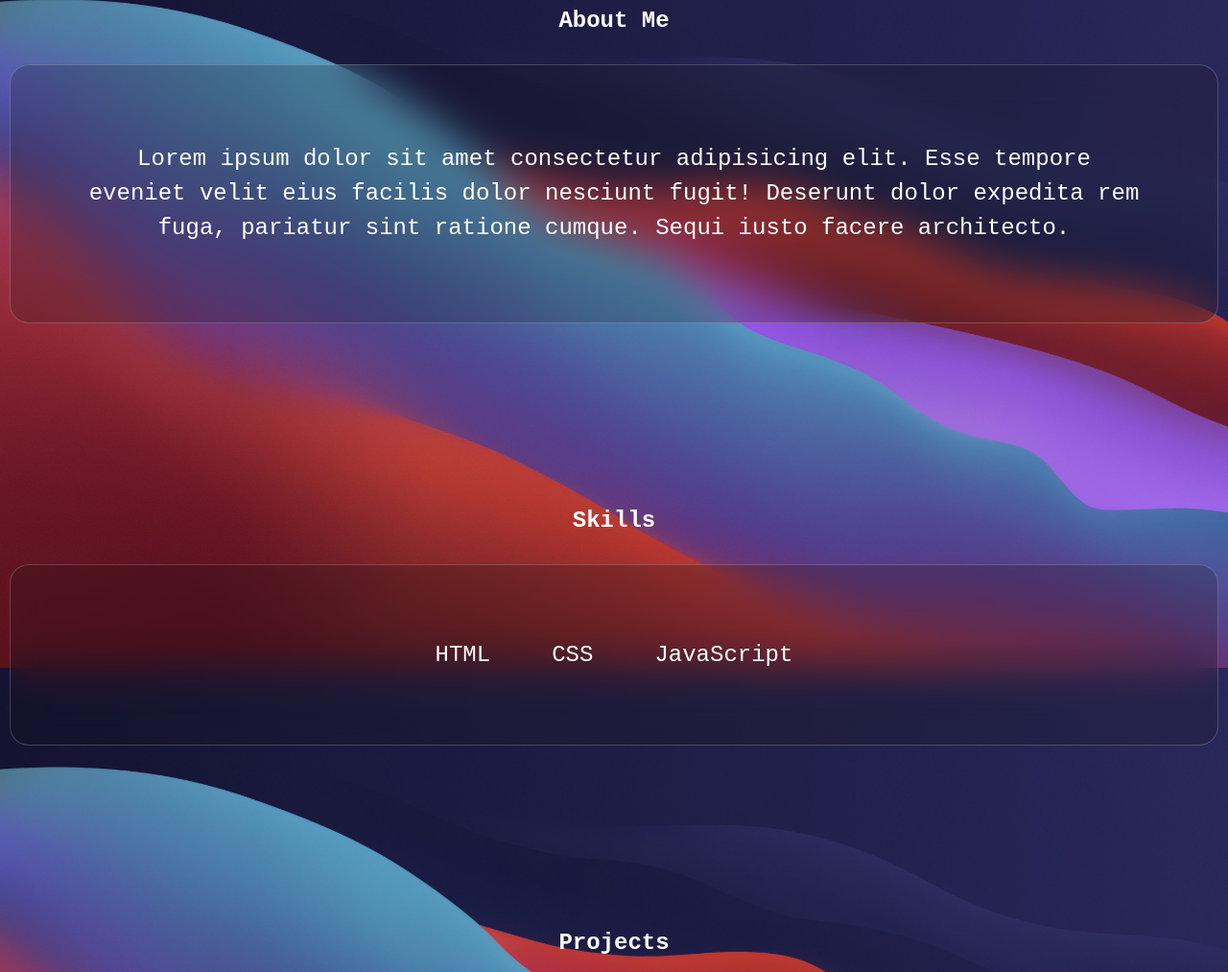
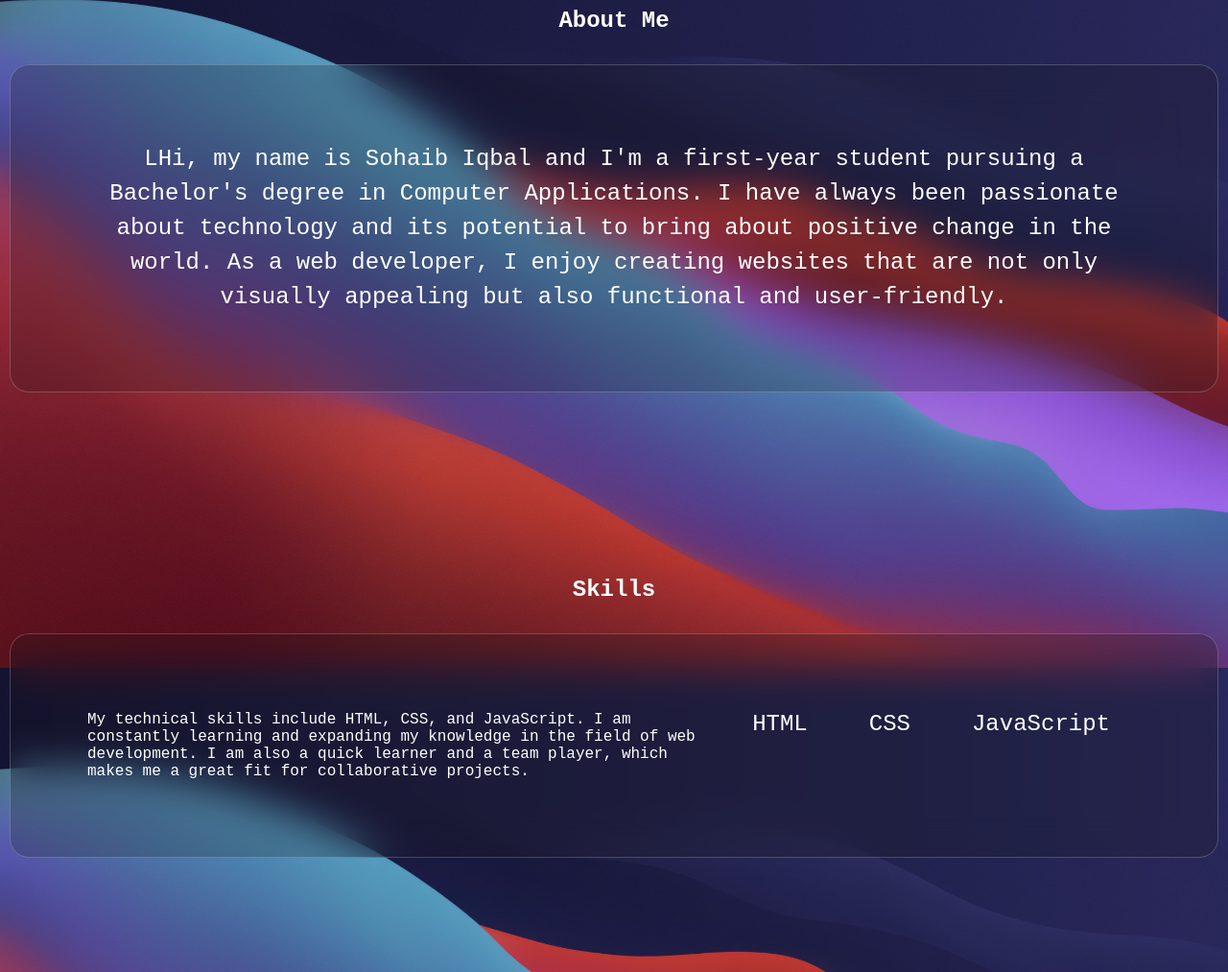
Before and after one commit to sohaibiqbal69/sohaibiqbal69.github.io, a plain HTML site: page index.html in a window 1280 px wide. Shown: the part 904-1917 px from the top of the page at 96% size. Drawn offline with nearby package versions, Linux system fonts and the light colour scheme.

Commit message:
Update index.html

```diff
--- a/index.html
+++ b/index.html
@@ -41,7 +41,8 @@
   <section id="about" class="about-section">
     <h2>About Me</h2>
     <div class="glass-effect">
-      <p>Lorem ipsum dolor sit amet consectetur adipisicing elit. Esse tempore eveniet velit eius facilis dolor nesciunt fugit! Deserunt dolor expedita rem fuga, pariatur sint ratione cumque. Sequi iusto facere architecto.</p>
+      <p>LHi, my name is Sohaib Iqbal and I'm a first-year student pursuing a Bachelor's degree in Computer Applications. I have always been passionate about technology and its potential to bring about positive change in the world. As a web developer, I enjoy creating websites that are not only visually appealing but also functional and user-friendly.
+</p>
     </div>
   </section>
 
@@ -50,6 +51,7 @@
     <h2>Skills</h2>
     <div class="glass-effect">
       <ul>
+        <p>My technical skills include HTML, CSS, and JavaScript. I am constantly learning and expanding my knowledge in the field of web development. I am also a quick learner and a team player, which makes me a great fit for collaborative projects.</p>
         <li>HTML</li>
         <li>CSS</li>
         <li>JavaScript</li>
```
